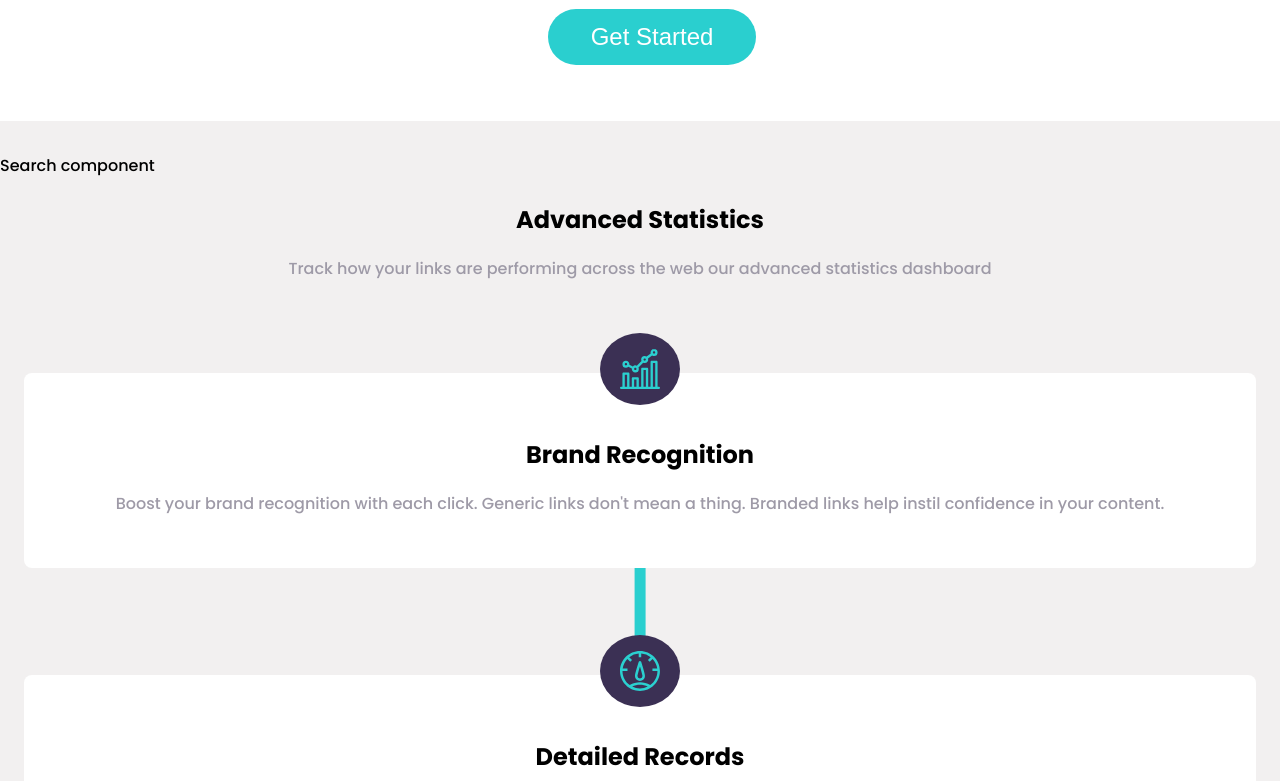
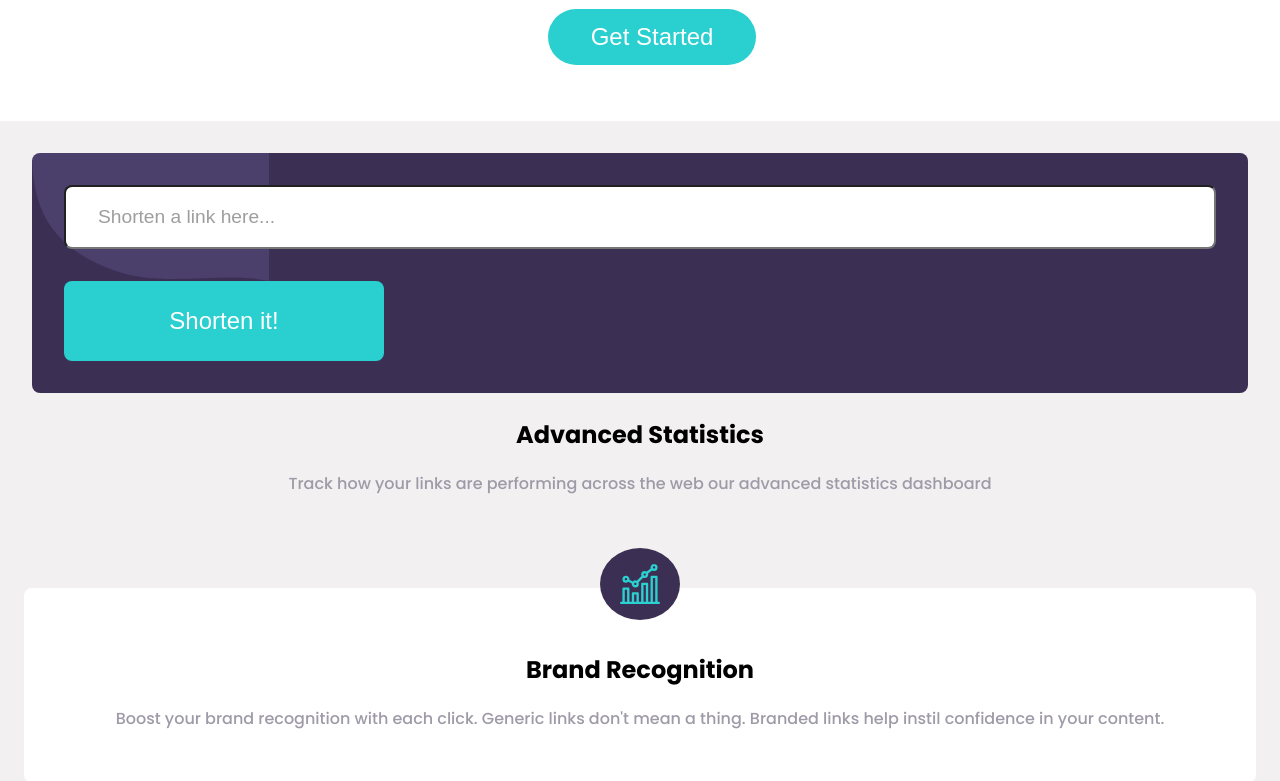
Before and after one commit to LazarevSlava/URL-shortening-API-master, a React (Vite) app: page / in a window 1280 px wide. Shown: the part 700-1481 px from the top of the page. Built offline with nearby package versions, Linux system fonts and the light colour scheme.

Commit message:
shorten created

```diff
--- a/src/components/Main.jsx
+++ b/src/components/Main.jsx
@@ -4,13 +4,14 @@ import Detailed from '../assets/icon-detailed-records.svg?react';
 import Fully from '../assets/icon-fully-customizable.svg?react';
 import { Hero } from './widget/Hero';
 import { Feature } from './widget/Feature';
+import { ShortenField } from './widget/ShortenField';
 
 function Main() {
   return (
     <div className={style.main}>
       <Hero />
       <div className={style.shorted}>
-        Search component
+        <ShortenField />
         <section className={style.advanced}>
           <Feature
             title="Advanced Statistics"
--- a/src/components/elements/Button.jsx
+++ b/src/components/elements/Button.jsx
@@ -1,7 +1,7 @@
 //  Available size options(String):
 //  - 'small'
 //  - 'medium'
-//  - 'big'
+//  - 'large'
 
 //  Available variant options(String):
 //   - 'big_radius'
@@ -10,7 +10,16 @@
 
 import style from './Button.module.css';
 
-function Button({ children, size = 'medium', variant = 'no_radius' }) {
-  return <button className={`${style.btn} ${style[size]} ${style[variant]}`}>{children}</button>;
+function Button({
+  children,
+  size = 'medium',
+  variant = 'no_radius',
+  onClick = Function.prototype,
+}) {
+  return (
+    <button onClick={onClick} className={`${style.btn} ${style[size]} ${style[variant]}`}>
+      {children}
+    </button>
+  );
 }
 export { Button };
--- a/src/components/elements/Button.module.css
+++ b/src/components/elements/Button.module.css
@@ -16,9 +16,9 @@
   width: 13rem;
 }
 
-.big {
+.large {
   height: 5rem;
-  width: 18rem;
+  max-width: 20rem;
 }
 
 .no_radius {
--- /dev/null
+++ b/src/components/widget/ShortenField.jsx
@@ -0,0 +1,38 @@
+import style from './ShortenField.module.css';
+import { Button } from '../elements/Button';
+import { useState, useRef } from 'react';
+
+function ShortenField() {
+  const [showError, setShowError] = useState(false);
+  const inputRef = useRef(null);
+
+  const handleShort = () => {
+    const urlPattern =
+      /[-a-zA-Z0-9@:%._+~#=]{1,256}\.[a-zA-Z0-9()]{1,6}\b([-a-zA-Z0-9()@:%_+.~#?&//=]*)/gi;
+    const regex = new RegExp(urlPattern);
+    const inputValue = inputRef.current.value.trim();
+    if (inputValue === '' || !inputValue.match(regex)) {
+      setShowError(true);
+    } else {
+      setShowError(false);
+    }
+  };
+  return (
+    <div className={style.field_block}>
+      <input
+        ref={inputRef}
+        className={`${style.field} ${showError ? style.invalid : ''}`}
+        type="text"
+        placeholder="Shorten a link here..."
+        onKeyDown={(e) => {
+          if (e.key === 'Enter') handleShort();
+        }}
+      />
+      <div className={`${style.message} ${showError ? '' : style.hidden}`}>Please add a link</div>
+      <Button size="large" variant="normal-radius" onClick={handleShort}>
+        Shorten it!
+      </Button>
+    </div>
+  );
+}
+export { ShortenField };
--- /dev/null
+++ b/src/components/widget/ShortenField.module.css
@@ -0,0 +1,46 @@
+.field_block {
+  display: flex;
+  flex-direction: column;
+  margin-left: 2rem;
+  width: calc(100% - 4rem);
+  border-radius: 0.5rem;
+  padding: 2rem;
+  background-image: url('../../assets/bg-shorten-mobile.svg');
+  background-repeat: no-repeat;
+  background-color: var(--dark-violet);
+  gap: 2rem;
+}
+
+.field {
+  font-size: 1.2rem;
+  padding-left: 1rem;
+  width: 100%;
+  height: 4rem;
+  border-radius: 0.5rem;
+  box-sizing: border-box;
+}
+
+.field::placeholder {
+  font-size: 1.2rem;
+  padding-left: 1rem;
+  opacity: 0.7;
+}
+
+.invalid {
+  border: 0.3rem outset var(--red);
+}
+
+.invalid::placeholder {
+  color: var(--red);
+}
+
+.message {
+  margin-top: -1.5rem;
+  font-size: 1.2rem;
+  font-style: italic;
+  color: var(--red);
+}
+
+.hidden {
+  display: none;
+}
```
